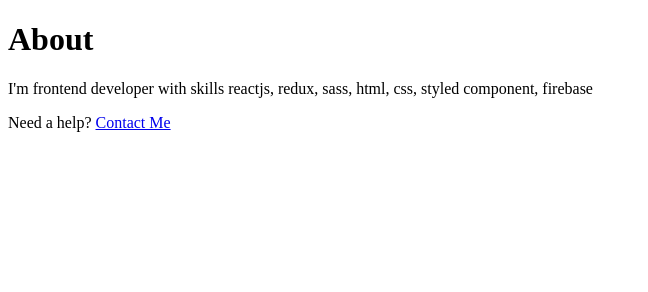
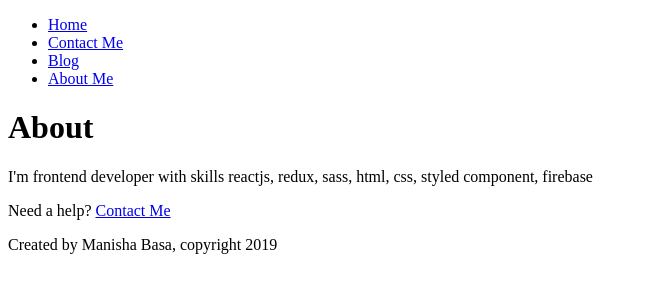
Before and after one commit to jscodelover/learning-gatsby, a Gatsby site: page /about in a window 1280 px wide. Shown: the whole page, without its empty margins (0-648 px from the left). Built offline with nearby package versions, Linux system fonts and the light colour scheme; Gatsby itself is replaced by a stand-in of ours.

Commit message:
shared page component

```diff
--- /dev/null
+++ b/src/components/footer.js
@@ -0,0 +1,7 @@
+import React from "react"
+
+function Footer() {
+  return <footer>Created by Manisha Basa, copyright 2019</footer>
+}
+
+export default Footer
--- /dev/null
+++ b/src/components/header.js
@@ -0,0 +1,25 @@
+import React from "react"
+import { Link } from "gatsby"
+
+function Header() {
+  return (
+    <nav>
+      <ul>
+        <li>
+          <Link to="/">Home</Link>
+        </li>
+        <li>
+          <Link to="/contact">Contact Me</Link>
+        </li>
+        <li>
+          <Link to="/blog">Blog</Link>
+        </li>
+        <li>
+          <Link to="/about">About Me</Link>
+        </li>
+      </ul>
+    </nav>
+  )
+}
+
+export default Header
--- a/src/pages/about.js
+++ b/src/pages/about.js
@@ -1,9 +1,12 @@
 import React from "react"
 import { Link } from "gatsby"
+import Footer from "../components/footer"
+import Header from "../components/header"
 
 function About() {
   return (
     <div>
+      <Header />
       <h1>About</h1>
       <p>
         I'm frontend developer with skills reactjs, redux, sass, html, css,
@@ -12,6 +15,7 @@
       <p>
         Need a help? <Link to="/contact">Contact Me</Link>
       </p>
+      <Footer />
     </div>
   )
 }
--- a/src/pages/blog.js
+++ b/src/pages/blog.js
@@ -1,10 +1,14 @@
 import React from "react"
+import Footer from "../components/footer"
+import Header from "../components/header"
 
 function Blog() {
   return (
     <div>
+      <Header />
       <h1>Blog</h1>
       <p>Post will show here later on.</p>
+      <Footer />
     </div>
   )
 }
--- a/src/pages/contact.js
+++ b/src/pages/contact.js
@@ -1,12 +1,16 @@
 import React from "react"
 import { Link } from "gatsby"
+import Footer from "../components/footer"
+import Header from "../components/header"
 
 function Contact() {
   return (
     <div>
+      <Header />
       <h1>Contact</h1>
       <p>You can reach me via @jscodelover on twitter</p>
       <Link to="/">Back</Link>
+      <Footer />
     </div>
   )
 }
```
Also changed, not shown: src/pages/index.js (+4 -6 lines).
